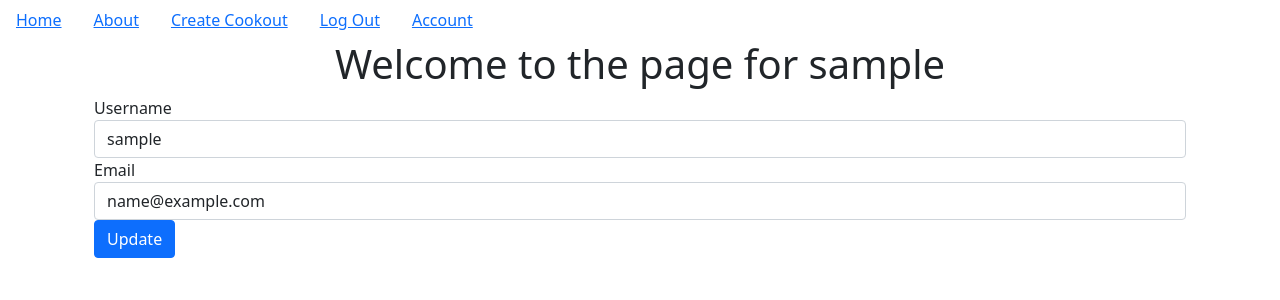
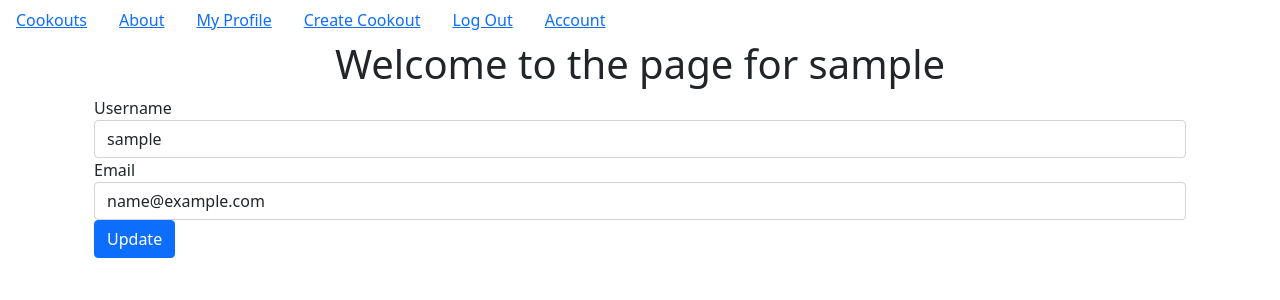
Before and after one commit to ajsprunger/cookout, a Flask app: page /account in a window 1280 px wide. Shown: the top 300 px of the page. Run offline with Flask 2, Linux system fonts and the light colour scheme; the visitor is signed in with stand-in values (Sample User, id 1); data comes from the database, SQL or seed files in the repository; some libraries are stand-ins or nearby versions.

Commit message:
add my profile to nav bar

```diff
--- a/myapp/templates/base.html
+++ b/myapp/templates/base.html
@@ -11,10 +11,13 @@
 <body>
     <ul class="nav">
         <li class="nav-link">
-            <a href="{{url_for('core.index')}}">Home</a>
+            <a href="{{url_for('core.index')}}">Cookouts</a>
         </li>
         <li class="nav-link">
             <a href="{{url_for('core.info')}}">About</a>
+        </li>
+        <li class="nav-link">
+            <a href="{{url_for('users.user_cookouts', username=current_user.username)}}">My Profile</a>
         </li>
 
         {% if current_user.is_authenticated %}
```
